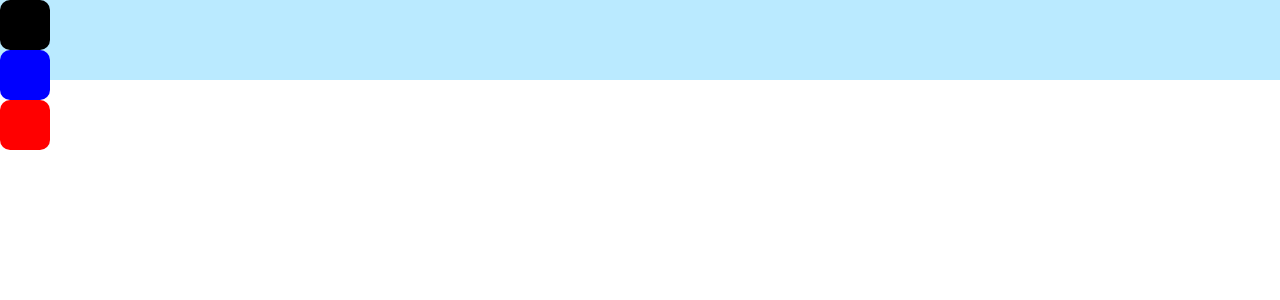
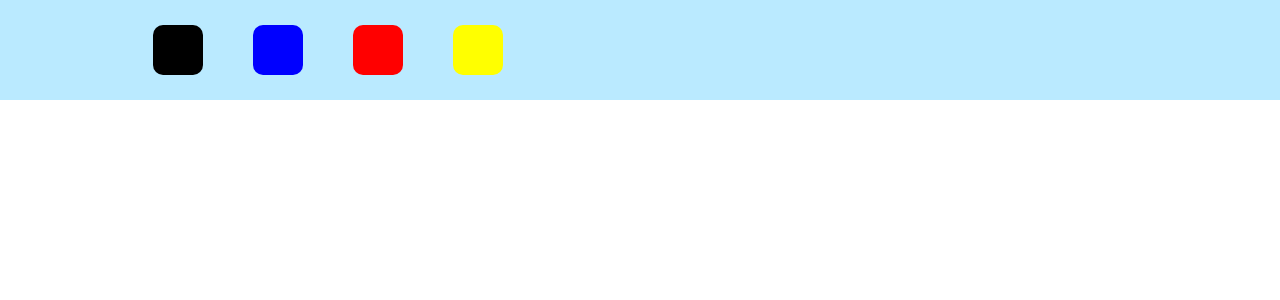
Before and after one commit to grimeswong/P_FSD_Test, a React (Create React App) app: page / in a window 1280 px wide. Shown: the top 300 px of the page. Built offline with nearby package versions, Linux system fonts and the light colour scheme.

Commit message:
Define colour pickers basic layout

```diff
--- a/src/components/TopBar.js
+++ b/src/components/TopBar.js
@@ -8,9 +8,12 @@ import ColourPicker from './ColourPicker';
 const TopBar = () => {
   return (
     <div className="container-topbar">
-      <ColourPicker colour="black"/>
-      <ColourPicker colour="blue"/>
-      <ColourPicker colour="red"/>
+      <div className="colourpicker-wrapper">
+        <ColourPicker colour="black"/>
+        <ColourPicker colour="blue"/>
+        <ColourPicker colour="red"/>
+        <ColourPicker colour="yellow"/>
+      </div>
     </div>
   );
 
--- a/src/styles/colourpicker.scss
+++ b/src/styles/colourpicker.scss
@@ -1,5 +1,14 @@
+.colourpicker-wrapper {
+  float: left;
+  margin-left: 10%;
+  height: 100%;
+  display: inline;
+}
+
 .container-colourpicker {
+  display: inline-block;
   width: 50px;
   height: 50px;
+  margin: 25px;
   border-radius: 10px;
 }
--- a/src/styles/topbar.scss
+++ b/src/styles/topbar.scss
@@ -1,5 +1,5 @@
 .container-topbar {
   width: 100%;
-  height: 10vh;
+  height: 100px;
   background-color: #BAEAFF;
 }
```
